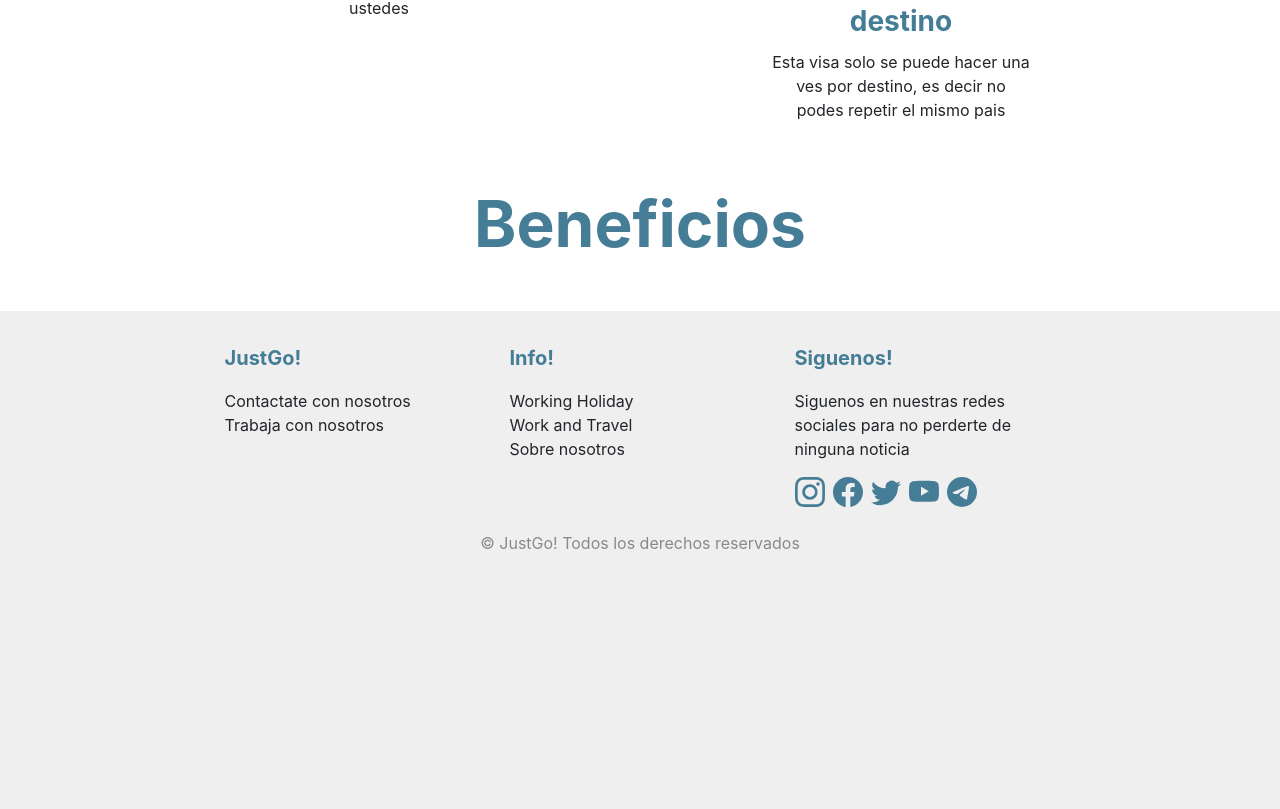
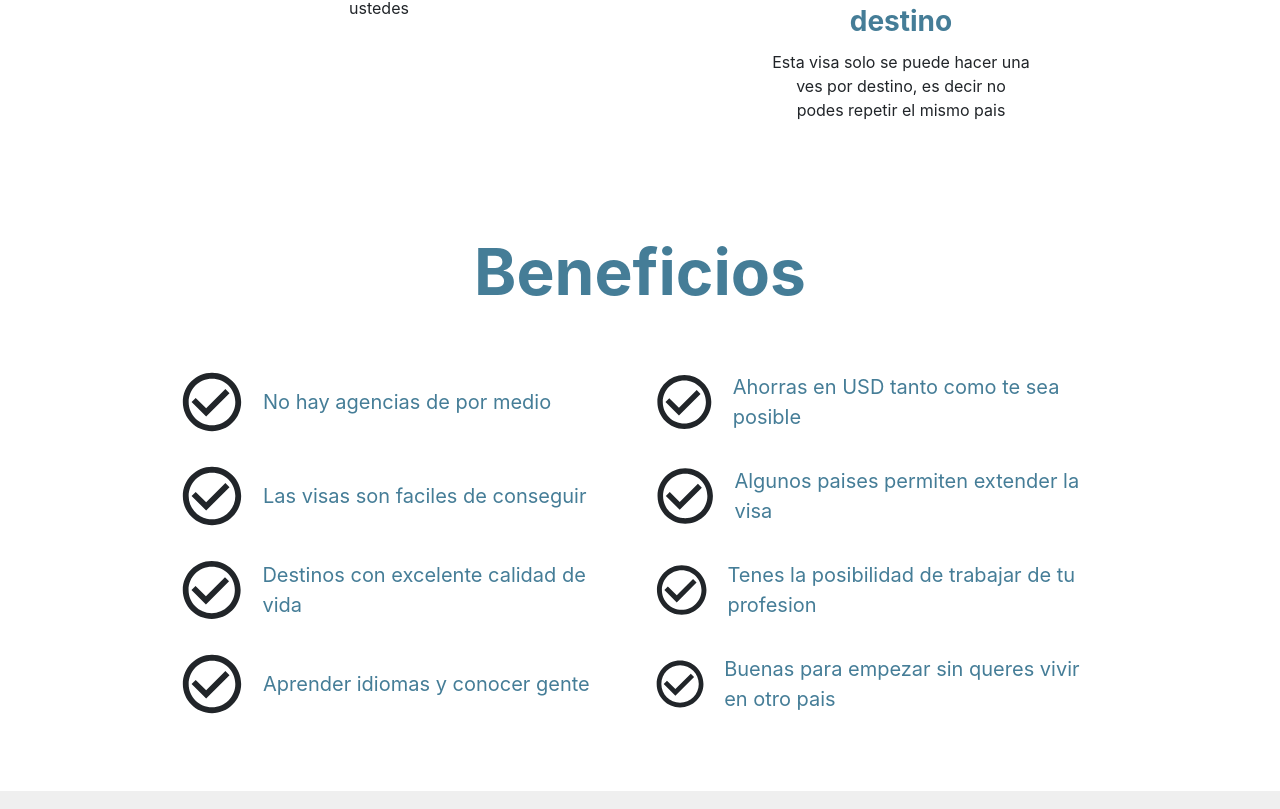
Before and after one commit to LucianoGuijarro/JustGo, a React (Create React App) app: page /que-es-una-working-holiday in a window 1280 px wide. Shown: the part 2531-3340 px from the top of the page. Before the commit the page ends 3102 px from the top, so only its background shows below. Built offline with nearby package versions, Linux system fonts and the light colour scheme.

Commit message:
agrego seccion de Beneficion

```diff
--- a/src/components/QueEsUnaWorkingHoliday/QueEsUnaWorkingHoliday.jsx
+++ b/src/components/QueEsUnaWorkingHoliday/QueEsUnaWorkingHoliday.jsx
@@ -7,6 +7,7 @@ import imagen4 from '../../img/calendario.png';
 import imagen5 from '../../img/permite trabajar.png';
 import imagen6 from '../../img/La gestionas vos.png';
 import imagen7 from '../../img/Una por destino.png';
+import { MdCheckCircleOutline } from "react-icons/md";
 
 const QueEsUnaWorkingHoliday = () => {
     return (
@@ -67,8 +68,46 @@ const QueEsUnaWorkingHoliday = () => {
                         </div>
                     </div>
                 </section>
-                <section className='container'>
+                <section className='container py-5 '>
                     <h2 className={`text-center fw-bold ${styles.tamañoLetra} ${styles.colorLetra} py-5`}>Beneficios</h2>
+                    <div className="row d-flex justify-content-center">
+                        <div className="col-5">
+                            <div className='d-flex align-items-center mb-4'>
+                                <MdCheckCircleOutline size={70} />
+                                <p className={`p-0 my-0 ms-3 fs-5 ${styles.colorLetra}`}>No hay agencias de por medio</p>
+                            </div>
+                            <div className='d-flex align-items-center mb-4'>
+                                <MdCheckCircleOutline size={70} />
+                                <p className={`p-0 my-0 ms-3 fs-5 ${styles.colorLetra}`}>Las visas son faciles de conseguir</p>
+                            </div>
+                            <div className='d-flex align-items-center mb-4'>
+                                <MdCheckCircleOutline size={70} />
+                                <p className={`p-0 my-0 ms-3 fs-5 ${styles.colorLetra}`}>Destinos con excelente calidad de vida</p>
+                            </div>
+                            <div className='d-flex align-items-center mb-4'>
+                                <MdCheckCircleOutline size={70} />
+                                <p className={`p-0 my-0 ms-3 fs-5 ${styles.colorLetra}`}>Aprender idiomas y conocer gente</p>
+                            </div>
+                        </div>
+                        <div className="col-5">
+                            <div className='d-flex align-items-center mb-4'>
+                                <MdCheckCircleOutline size={70} />
+                                <p className={`p-0 my-0 ms-3 fs-5 ${styles.colorLetra}`}>Ahorras en USD tanto como te sea posible</p>
+                            </div>
+                            <div className='d-flex align-items-center mb-4'>
+                                <MdCheckCircleOutline size={70} />
+                                <p className={`p-0 my-0 ms-3 fs-5 ${styles.colorLetra}`}> Algunos paises permiten extender la visa</p>
+                            </div>
+                            <div className='d-flex align-items-center mb-4'>
+                                <MdCheckCircleOutline size={70} />
+                                <p className={`p-0 my-0 ms-3 fs-5 ${styles.colorLetra}`}>Tenes la posibilidad de trabajar de tu profesion</p>
+                            </div>
+                            <div className='d-flex align-items-center mb-4'>
+                                <MdCheckCircleOutline size={70} />
+                                <p className={`p-0 my-0 ms-3 fs-5 ${styles.colorLetra}`}>Buenas para empezar sin queres vivir en otro pais</p>
+                            </div>
+                        </div>
+                    </div>
                 </section>
             </div>
         </>
```
